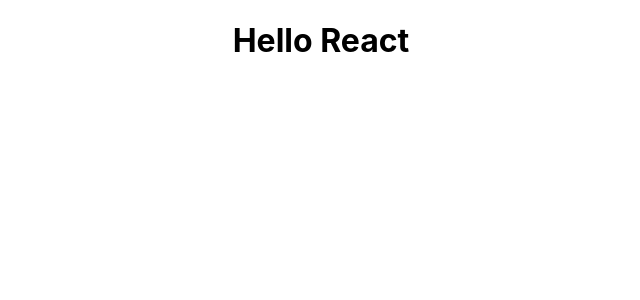
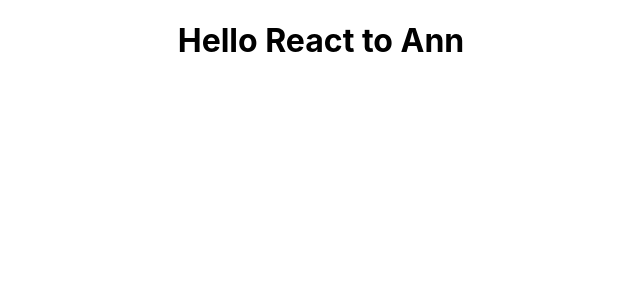
Before and after one commit to annjose/react-task-tracker, a React (Create React App) app: page / in a window 1280 px wide. Shown: the top 300 px of the page, without its empty margins (319-959 px from the left). Built offline with nearby package versions, Linux system fonts and the light colour scheme.

Commit message:
Dynamic JS with variables in the react component

```diff
--- a/src/App.js
+++ b/src/App.js
@@ -1,9 +1,11 @@
 import './App.css';
 
 function App() {
+
+  const name = "Ann"
   return (
     <div className="App">
-      <h1> Hello React </h1>
+      <h1> Hello React to {name} </h1>
     </div>
   );
 }
```
Also changed, not shown: public/index.html (+0 -19 lines).
